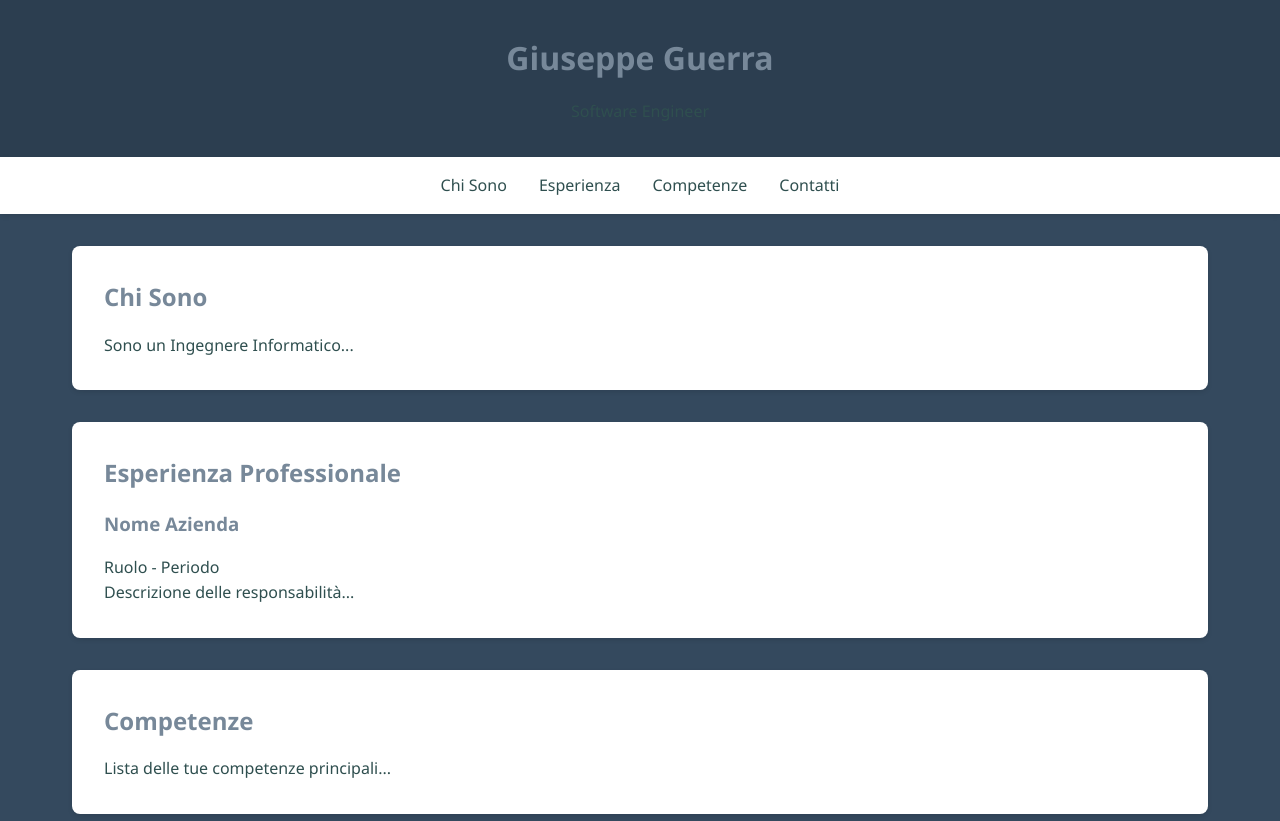
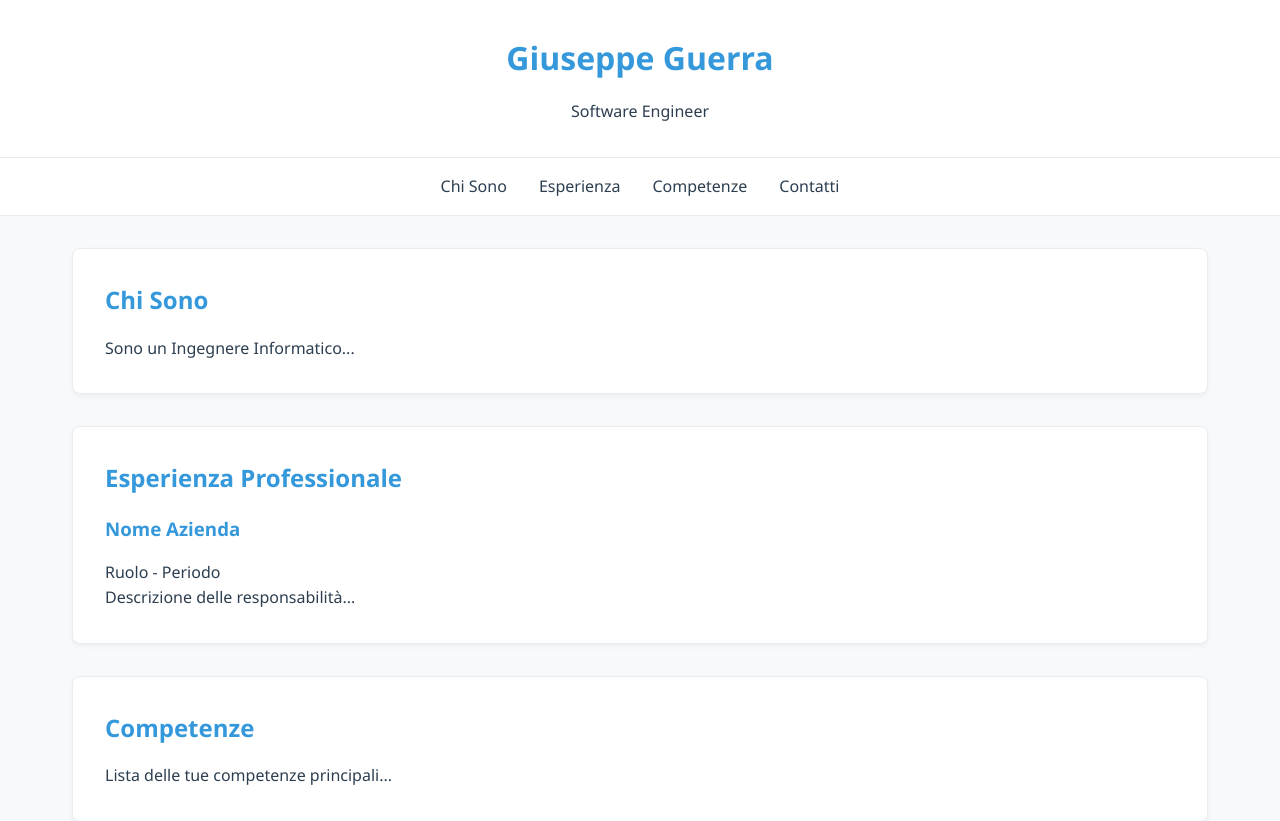
Before and after one commit to giuseppe-guerra/giuseppe-guerra.github.io, a plain HTML site: page index.html in a window 1280 px wide. Shown: the top 821 px of the page. Drawn offline with Linux system fonts and the light colour scheme.

Commit message:
Changed style 2

```diff
--- a/index.html
+++ b/index.html
@@ -6,10 +6,12 @@
     <title>Giuseppe Guerra - Software Enginner and Developer</title>
     <style>
       :root {
-        --primary-color: #2c3e50;
-        --secondary-color: #34495e;
-        --text-color: #2f4f4f;
-        --accent-color: #778899;
+        --primary-color: #f8f9fa;
+        --secondary-color: #ffffff;
+        --text-color: #2c3e50;
+        --accent-color: #3498db;
+        --hover-color: #2980b9;
+        --border-color: #e9ecef;
       }
 
       * {
@@ -22,20 +24,21 @@
         font-family: "Segoe UI", Tahoma, Geneva, Verdana, sans-serif;
         line-height: 1.6;
         color: var(--text-color);
-        background-color: var(--secondary-color);
+        background-color: var(--primary-color);
       }
 
       header {
-        background-color: var(--primary-color);
+        background-color: var(--secondary-color);
         padding: 2rem;
         text-align: center;
-        box-shadow: 0 2px 5px rgba(0, 0, 0, 0.1);
+        box-shadow: 0 2px 5px rgba(0, 0, 0, 0.05);
+        border-bottom: 1px solid var(--border-color);
       }
 
       nav {
-        background-color: white;
+        background-color: var(--secondary-color);
         padding: 1rem;
-        box-shadow: 0 2px 5px rgba(0, 0, 0, 0.1);
+        border-bottom: 1px solid var(--border-color);
       }
 
       nav ul {
@@ -49,6 +52,7 @@
         text-decoration: none;
         color: var(--text-color);
         font-weight: 500;
+        transition: color 0.3s ease;
       }
 
       nav a:hover {
@@ -62,11 +66,12 @@
       }
 
       section {
-        background-color: white;
+        background-color: var(--secondary-color);
         padding: 2rem;
         margin-bottom: 2rem;
         border-radius: 8px;
-        box-shadow: 0 2px 5px rgba(0, 0, 0, 0.1);
+        box-shadow: 0 2px 5px rgba(0, 0, 0, 0.05);
+        border: 1px solid var(--border-color);
       }
 
       h1,
@@ -77,10 +82,11 @@
       }
 
       footer {
-        background-color: var(--primary-color);
+        background-color: var(--secondary-color);
         text-align: center;
         padding: 1rem;
         margin-top: 2rem;
+        border-top: 1px solid var(--border-color);
       }
 
       .contact-info {
```
